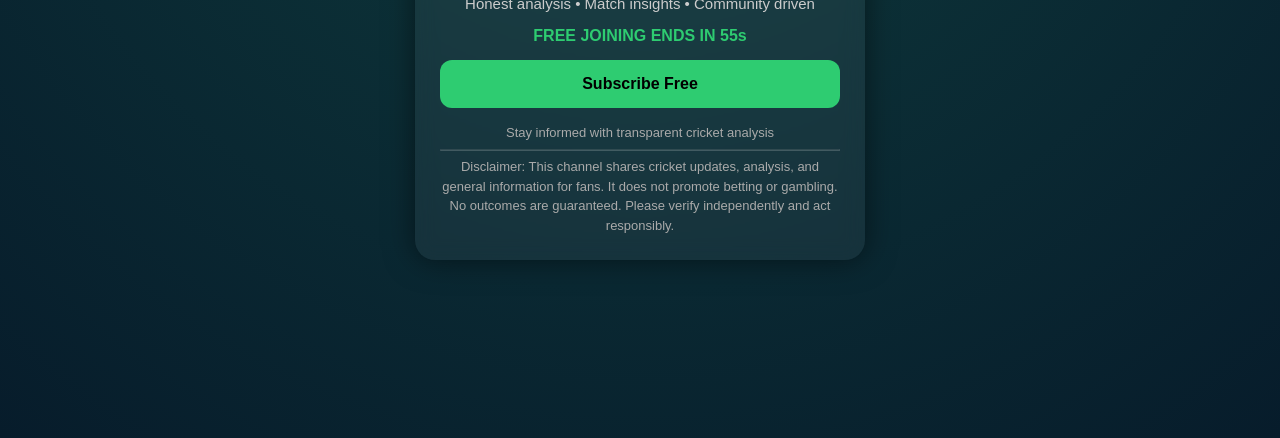
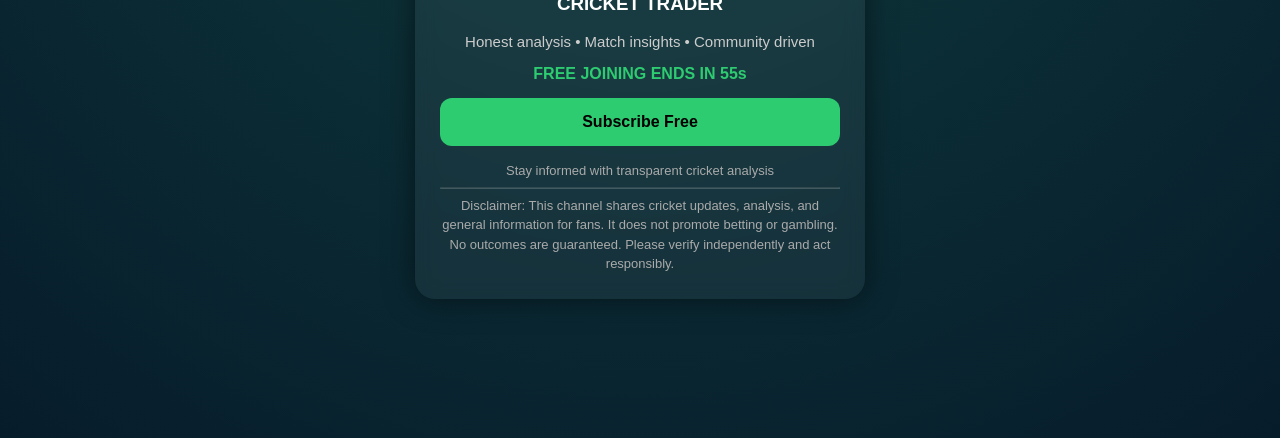
Before and after one commit to rajneeshraj6-sys/AshokSamrat, a plain HTML site: page index.html in a window 1280 px wide. Shown: the part 362-800 px from the top of the page. Drawn offline with Linux system fonts and the light colour scheme.

Commit message:
Update index.html

```diff
--- a/index.html
+++ b/index.html
@@ -3,7 +3,7 @@
 <head>
 <meta charset="UTF-8">
 <meta name="viewport" content="width=device-width, initial-scale=1.0">
-<title>Sultan Qureshi</title>
+<title>ASHOK SAMRAT</title>
 
 <style>
 body{
@@ -121,6 +121,9 @@ src="https://www.facebook.com/tr?id=4349876952003818&ev=PageView&noscript=1"
 
 <h1>Ashok Samrat</h1>
 
+    <br>
+    <h3>CRICKET TRADER</h3>
+
 <div class="subtext">
 Honest analysis • Match insights • Community driven
 </div>
```
